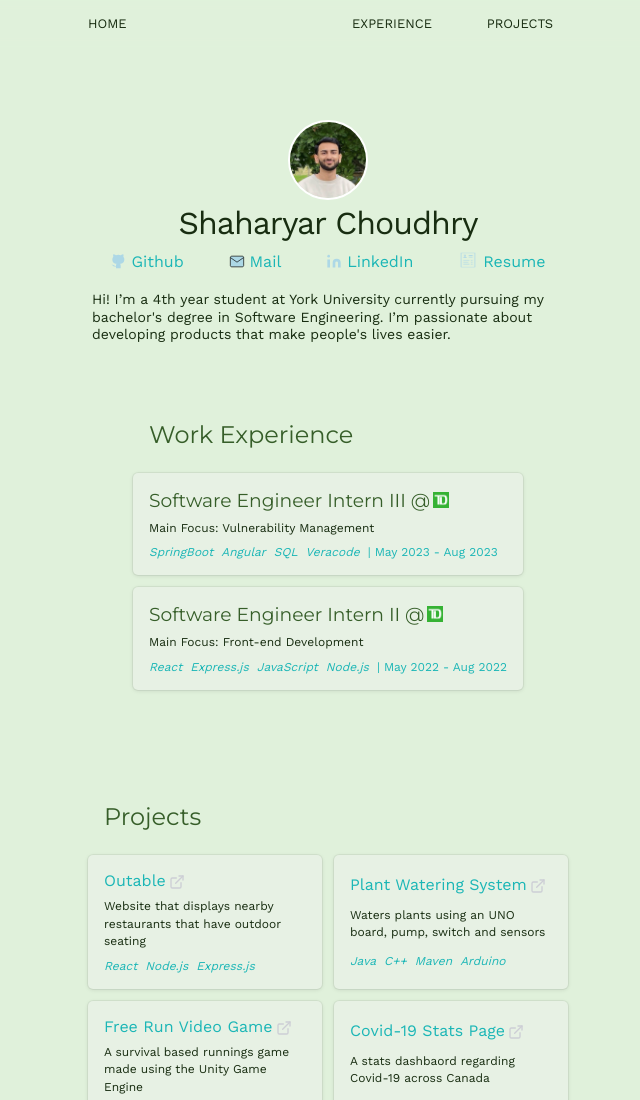
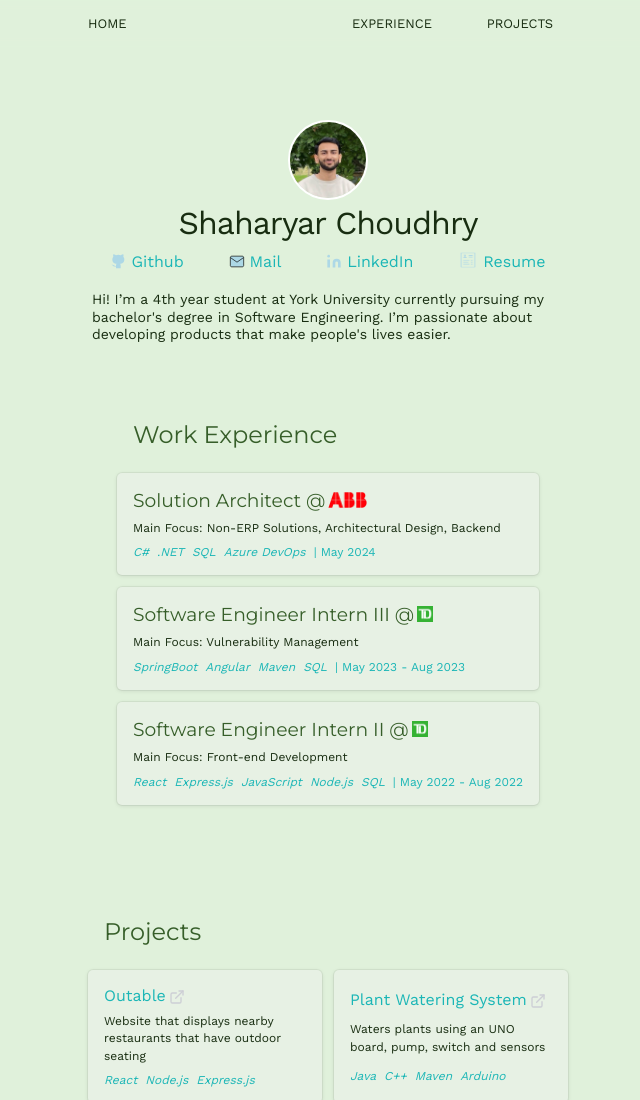
Before and after one commit to Choudhry-Shaharyar/Choudhry-Shaharyar.github.io, a website built with Vite: page script/index.html in a window 1280 px wide. Shown: the top 1100 px of the page, without its empty margins (312-952 px from the left). Built offline with nearby package versions, Linux system fonts and the light colour scheme.

Commit message:
Update index.html

```diff
--- a/script/index.html
+++ b/script/index.html
@@ -108,11 +108,43 @@
       </div>
     </div>
 
-        <!-- Experience-->
+ <!-- Experience-->
         <section class="center">
           <div id="experience">
             <h2>Work Experience</h2>
             <div class="experience-container">
+              <div class="repository-container">
+                <div class="repository-head">
+                  <!-- <a
+                    href="https://github.com/Choudhry-Shaharyar/Plant-Watering-System"
+                    target="_blank"
+                    rel="noopener noreferrer"
+                  > -->
+                    <h3>Solution Architect @</h3>
+                  </a>
+                  <a
+
+                    ><img
+                      width="39"
+                      height="16"
+                      src="./asset/img/ABB_logo.png"
+                      alt="external-link"
+                  /></a>
+                </div>
+
+                <p class="repository-description">Main Focus: Non-ERP Solutions, Architectural Design, Backend</p>
+                <!-- <p class="repository-description">Waters plants using an UNO board, pump, switch and sensors</p> -->
+
+                <div class="repository-language-used-container">
+                  <span class="language-used">C#</span>
+                  <span class="language-used">.NET</span>
+                  <span class="language-used">SQL</span>
+                  <span class="language-used">Azure DevOps</span>
+                  <span class="language-used-1">| May 2024</span>
+
+                </div>
+              </div>
+              <!-- Repo 2 End -->
 
               <!-- Repo 2 -->
               <div class="repository-container">
@@ -140,8 +172,8 @@
                 <div class="repository-language-used-container">
                   <span class="language-used">SpringBoot</span>
                   <span class="language-used">Angular</span>
+                  <span class="language-used">Maven</span>
                   <span class="language-used">SQL</span>
-                  <span class="language-used">Veracode</span>
                   <span class="language-used-1">| May 2023 - Aug 2023</span>
 
                 </div>
@@ -169,6 +201,8 @@
                   <span class="language-used">Express.js</span>
                   <span class="language-used">JavaScript</span>
                   <span class="language-used">Node.js</span>
+                  <span class="language-used">SQL</span>
+
 
                   <span class="language-used-1">| May 2022 - Aug 2022</span>
 
```
